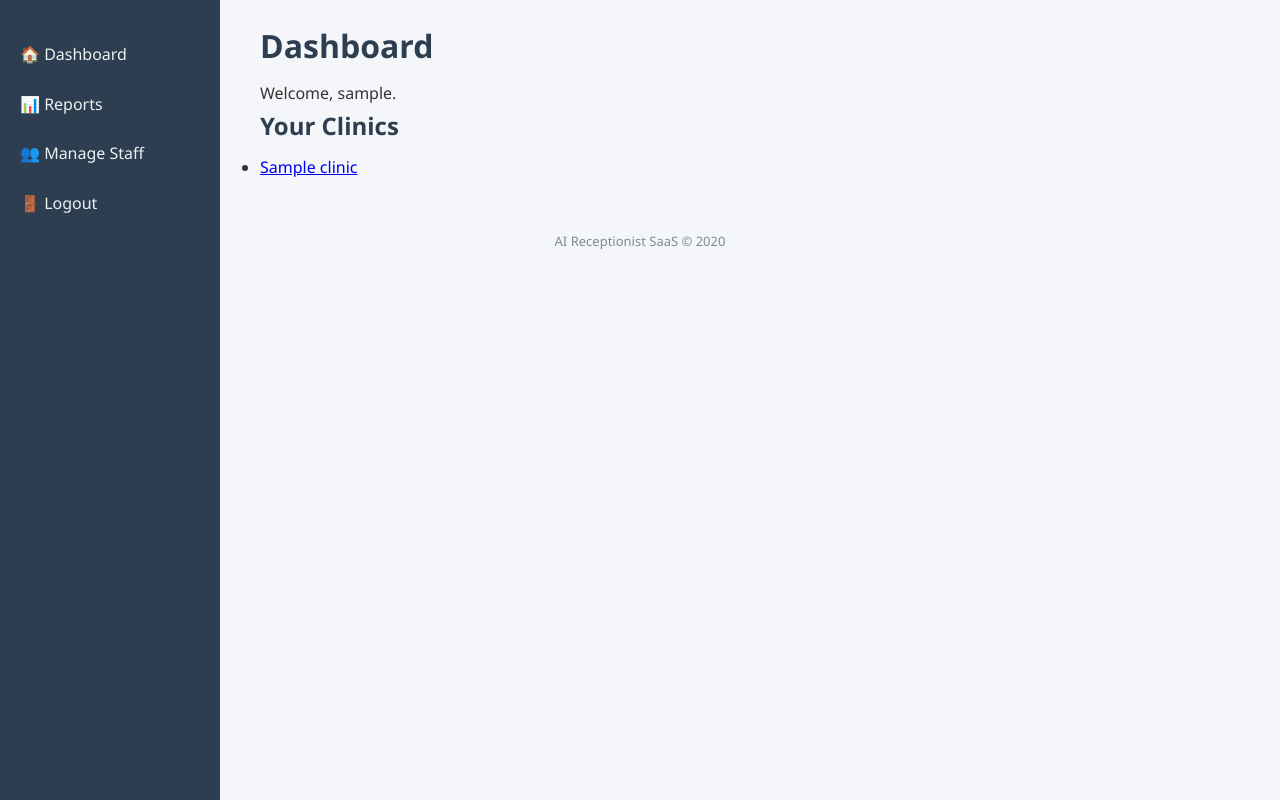
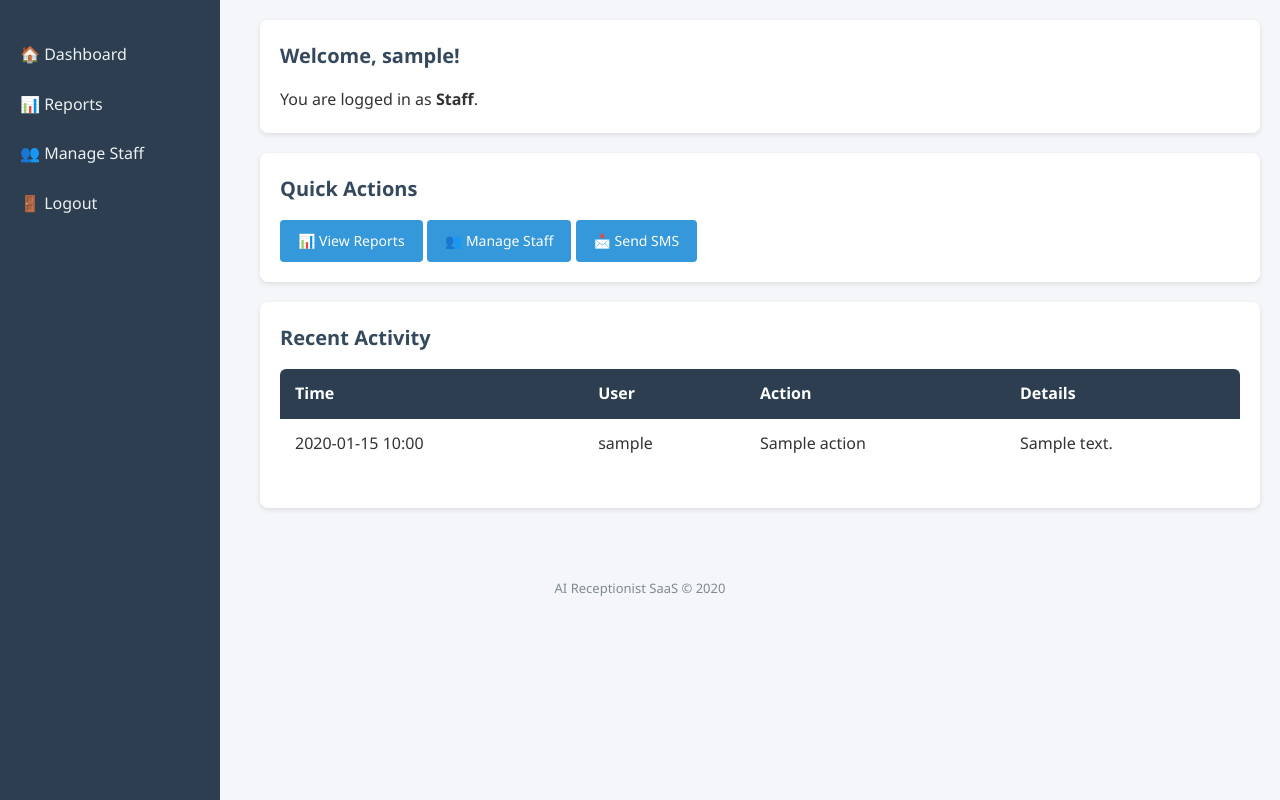
Before and after one commit to ConnorV2006/AI-Receptionist-Enchanced, a Flask app: template templates/dashboard.html in a window 1280 px wide. Run offline with Flask 3, Linux system fonts and the light colour scheme; tables that the repository leaves empty hold one stand-in row (values such as "Sample post"); the template is opened without the code that fills it: values that come from a table or form of the project are taken from there, most other values are stand-ins (such as "Sample title", 1, 10 or a date in 2020).

Commit message:
Update dashboard.html

```diff
--- a/templates/dashboard.html
+++ b/templates/dashboard.html
@@ -1,19 +1,50 @@
 {% extends "base.html" %}
-{% block title %}Dashboard - AI Receptionist{% endblock %}
 {% block content %}
-<h1>Dashboard</h1>
-<p>Welcome, {{ admin.username }}{% if admin.is_superadmin %} (Super Admin){% endif %}.</p>
-{% if admin.is_superadmin %}
-    <p><a href="{{ url_for('admins_list') }}">Manage Admins</a></p>
-{% endif %}
-<h2>Your Clinics</h2>
-{% if clinics %}
-    <ul>
-        {% for clinic in clinics %}
-            <li><a href="{{ url_for('clinic_dashboard', slug=clinic.slug) }}">{{ clinic.name }}</a></li>
+
+<div class="card">
+  <h2>Welcome, {{ admin.username }}!</h2>
+  {% if admin.role == "superadmin" %}
+    <p>You are logged in as <strong>Super Admin</strong>.</p>
+  {% elif admin.role == "manager" %}
+    <p>You are logged in as <strong>Manager</strong>.</p>
+  {% else %}
+    <p>You are logged in as <strong>Staff</strong>.</p>
+  {% endif %}
+</div>
+
+<div class="card">
+  <h2>Quick Actions</h2>
+  <a href="{{ url_for('reports') }}" class="button">📊 View Reports</a>
+  <a href="{{ url_for('manage_admins') }}" class="button">👥 Manage Staff</a>
+  <a href="#" class="button">📩 Send SMS</a>
+</div>
+
+<div class="card">
+  <h2>Recent Activity</h2>
+  <table>
+    <thead>
+      <tr>
+        <th>Time</th>
+        <th>User</th>
+        <th>Action</th>
+        <th>Details</th>
+      </tr>
+    </thead>
+    <tbody>
+      {% if logs %}
+        {% for log in logs %}
+          <tr>
+            <td>{{ log.timestamp.strftime("%Y-%m-%d %H:%M") }}</td>
+            <td>{{ log.admin.username if log.admin else "Unknown" }}</td>
+            <td>{{ log.action }}</td>
+            <td>{{ log.details or "" }}</td>
+          </tr>
         {% endfor %}
-    </ul>
-{% else %}
-    <p>No clinics available.</p>
-{% endif %}
+      {% else %}
+        <tr><td colspan="4">No recent activity yet.</td></tr>
+      {% endif %}
+    </tbody>
+  </table>
+</div>
+
 {% endblock %}
```
